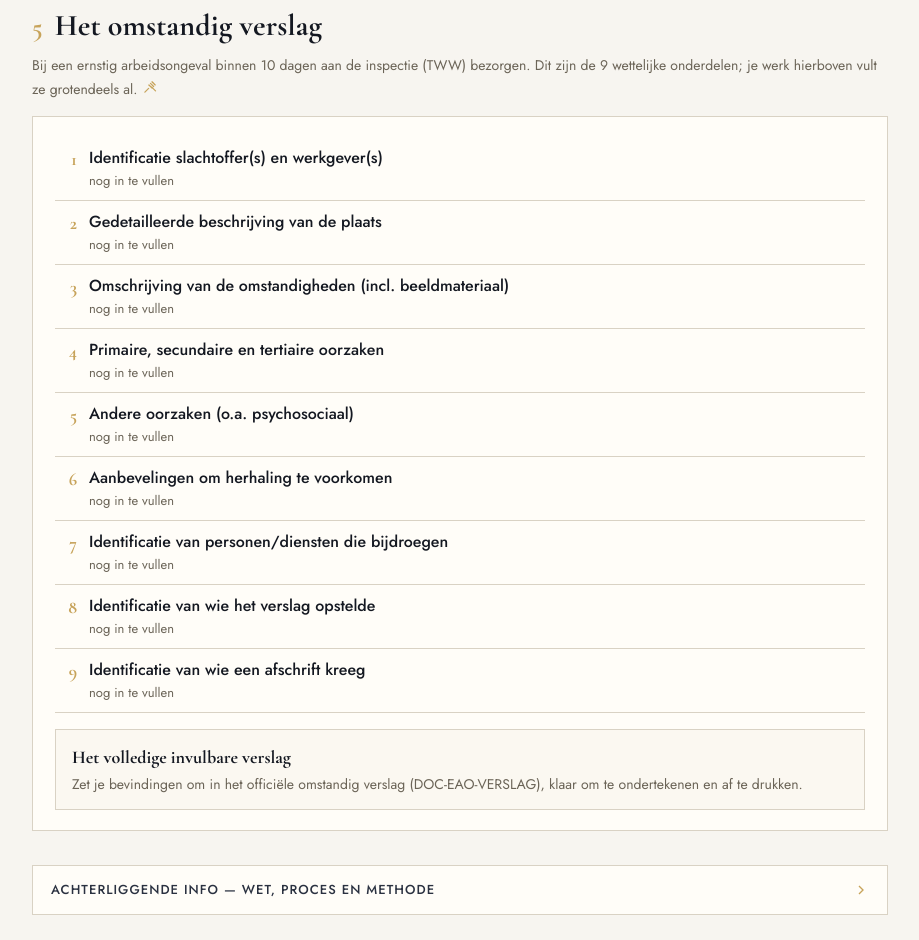
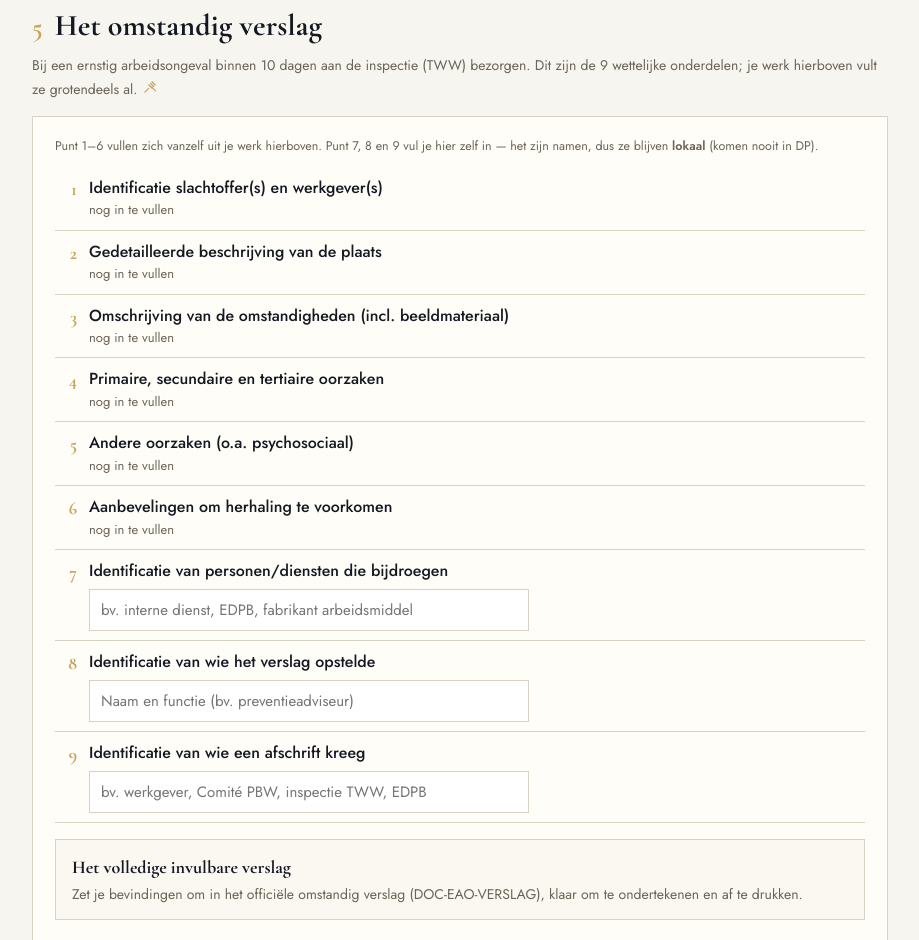
Before and after one commit to koenterryn-stack/arbeidsongeval-assistent, a plain HTML site: page index.html in a window 1280 px wide. Shown: the part 3335-4275 px from the top of the page, without its empty margins (180-1099 px from the left). Drawn offline with nearby package versions, Linux system fonts and the light colour scheme.

Commit message:
Omstandig verslag: punt 7, 8 en 9 invulbaar maken (lokaal)
Personen/diensten die bijdroegen, opsteller van het verslag en wie een afschrift kreeg
waren alleen-lezen. Nu lokale invulvelden bij stap 5 (namen blijven lokaal, nooit in DP),
met een duidende regel. Punt 1-6 blijven automatisch gevuld.

Co-Authored-By: Claude Opus 4.8 <noreply@anthropic.com>
Claude-Session: https://claude.ai/code/session_01M2d2BMvFGKLm7LtHW7DN47

```diff
--- a/index.html
+++ b/index.html
@@ -144,6 +144,10 @@
   .nine li::before{content:counter(n); font-family:var(--serif); font-weight:700; color:var(--gold); font-size:18px; flex:none; width:22px; text-align:right;}
   .nine .lab{font-weight:500;}
   .nine .fill{color:var(--muted); font-size:13px;}
+  .nine-input{margin-top:5px; width:100%; max-width:440px; font-family:var(--sans); font-size:14px;
+    color:var(--ink); background:#fff; border:1px solid var(--line); border-radius:0; padding:7px 9px;}
+  .nine-input:focus{outline:2px solid var(--gold-soft); border-color:var(--gold);}
+  .nine-note{font-size:12.5px; color:var(--muted); margin:0 0 10px;}
   .linkcard{display:flex; gap:14px; align-items:center; border:1px solid var(--line); background:#fbf8f1; padding:14px 16px; margin-top:16px;}
   .linkcard .big{font-family:var(--serif); font-weight:700; font-size:18px;}
   .linkcard a{color:var(--tert);}
@@ -340,6 +344,7 @@
     </p>
     <div id="h5" class="herkpanel"><b>Herkomst (wet):</b> art. I.6-5 Codex — <code>WET-CODEX-I-232</code>; voorlopig verslag binnen 10 dagen: art. I.6-6 (<code>WET-CODEX-I-233</code>). Document: <code>DOC-EAO-VERSLAG</code>.</div>
     <div class="card">
+      <p class="nine-note">Punt 1–6 vullen zich vanzelf uit je werk hierboven. Punt 7, 8 en 9 vul je hier zelf in — het zijn namen, dus ze blijven <b>lokaal</b> (komen nooit in DP).</p>
       <ul class="nine" id="nine"></ul>
       <div class="linkcard noprint">
         <div>
@@ -531,9 +536,9 @@ const NINE = [
  ["Primaire, secundaire en tertiaire oorzaken", ()=> countCauses()],
  ["Andere oorzaken (o.a. psychosociaal)", ()=> state.tree.psy.filter(i=>i.text.trim()).length? state.tree.psy.filter(i=>i.text.trim()).length+' genoteerd':''],
  ["Aanbevelingen om herhaling te voorkomen", ()=> Object.values(state.maatr).filter(m=>m.maatregel&&m.maatregel.trim()).length? Object.values(state.maatr).filter(m=>m.maatregel&&m.maatregel.trim()).length+' maatregel(en)':''],
- ["Identificatie van personen/diensten die bijdroegen", ()=> ''],
- ["Identificatie van wie het verslag opstelde", ()=> ''],
- ["Identificatie van wie een afschrift kreeg", ()=> '']
+ ["Identificatie van personen/diensten die bijdroegen", null, "bijgedragen", "bv. interne dienst, EDPB, fabrikant arbeidsmiddel"],
+ ["Identificatie van wie het verslag opstelde", null, "opsteller", "Naam en functie (bv. preventieadviseur)"],
+ ["Identificatie van wie een afschrift kreeg", null, "afschrift", "bv. werkgever, Comité PBW, inspectie TWW, EDPB"]
 ];
 function countCauses(){
   const p=state.tree.prim.filter(i=>i.text.trim()).length, s=state.tree.sec.filter(i=>i.text.trim()).length, t=state.tree.tert.filter(i=>i.text.trim()).length;
@@ -542,10 +547,21 @@ function countCauses(){
 }
 function renderNine(){
   const ul=document.getElementById('nine'); ul.innerHTML='';
-  NINE.forEach(([lab,fn])=>{
-    const val=fn(); const li=document.createElement('li');
-    li.innerHTML='<div><div class="lab">'+lab+'</div>'+(val?'<div class="fill">✓ '+escapeHtml(String(val))+'</div>':'<div class="fill">nog in te vullen</div>')+'</div>';
-    ul.appendChild(li);
+  NINE.forEach(([lab,fn,key,ph])=>{
+    const li=document.createElement('li');
+    const wrap=document.createElement('div'); wrap.style.flex='1'; wrap.style.minWidth='0';
+    const l=document.createElement('div'); l.className='lab'; l.textContent=lab; wrap.appendChild(l);
+    if(key){
+      const inp=document.createElement('input'); inp.type='text'; inp.className='nine-input';
+      inp.placeholder=ph||''; inp.value=state.meta[key]||'';
+      inp.addEventListener('input', ()=>{ state.meta[key]=inp.value; });
+      wrap.appendChild(inp);
+    }else{
+      const val=fn(); const d=document.createElement('div'); d.className='fill';
+      d.textContent = val ? '✓ '+String(val) : 'nog in te vullen';
+      wrap.appendChild(d);
+    }
+    li.appendChild(wrap); ul.appendChild(li);
   });
 }
 
```
